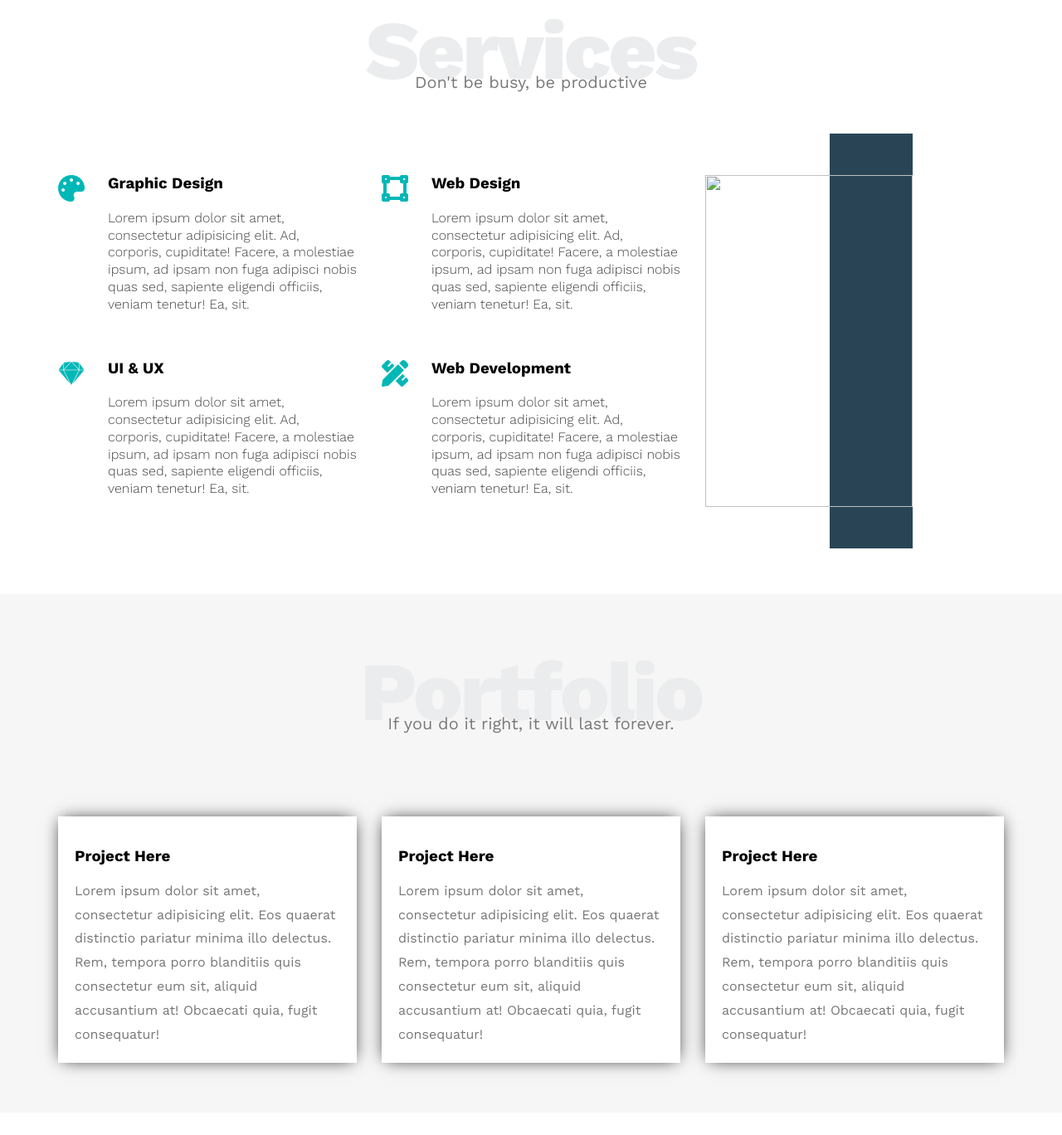
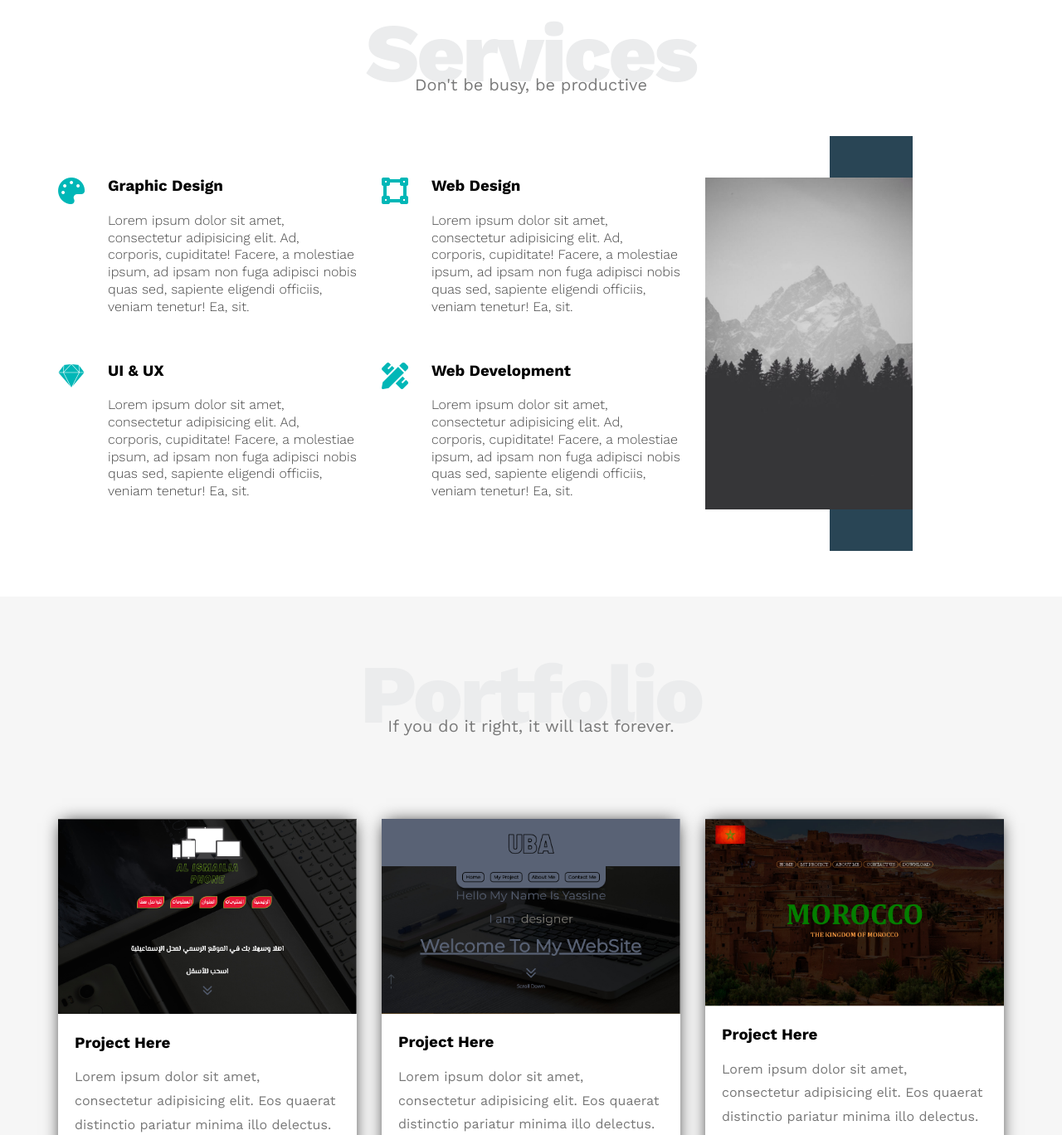
Before and after one commit to UBA-code/template_one, a plain HTML site: page index.html in a window 1280 px wide. Shown: the part 1432-2800 px from the top of the page at 83% size. Drawn offline with nearby package versions, Linux system fonts and the light colour scheme; the site is published under a folder, as on GitHub Pages, so addresses that start at the root find nothing.

Commit message:
Update index.html

```diff
--- a/index.html
+++ b/index.html
@@ -16,7 +16,7 @@
 <body>
     <div class="header">
         <div class="countainer">
-            <img class="logo" src="/images/logo.png" alt="">
+            <img class="logo" src="images/logo.png" alt="">
             <div class="links">
                 <span class="icon">
                     <span></span>
@@ -96,7 +96,7 @@
                 </div>
                 <div class="col">
                     <div class="image image-column">
-                        <img class="image" src="/images/image.jpg" alt="">
+                        <img class="image" src="images/image.jpg" alt="">
                     </div>
                 </div>
             </div>
@@ -109,7 +109,7 @@
             <div class="portfolio-content">
                 <div class="card">
                     <div class="portfolio-image">
-                        <img src="/images/PROJECT-ALISMAILIA.PNG" alt="">
+                        <img src="images/PROJECT-ALISMAILIA.PNG" alt="">
                     </div>
                     <div class="info">
                         <h3>Project Here</h3>
@@ -118,7 +118,7 @@
                 </div>
                 <div class="card">
                     <div class="portfolio-image">
-                        <img src="/images/PROJECT-UBA-PROTFOLIO.PNG" alt="">
+                        <img src="images/PROJECT-UBA-PROTFOLIO.PNG" alt="">
                     </div>
                     <div class="info">
                         <h3>Project Here</h3>
@@ -127,7 +127,7 @@
                 </div>
                 <div class="card">
                     <div class="portfolio-image">
-                        <img src="/images/PROJECT-MORROCO.PNG" alt="">
+                        <img src="images/PROJECT-MORROCO.PNG" alt="">
                     </div>
                     <div class="info">
                         <h3>Project Here</h3>
```
